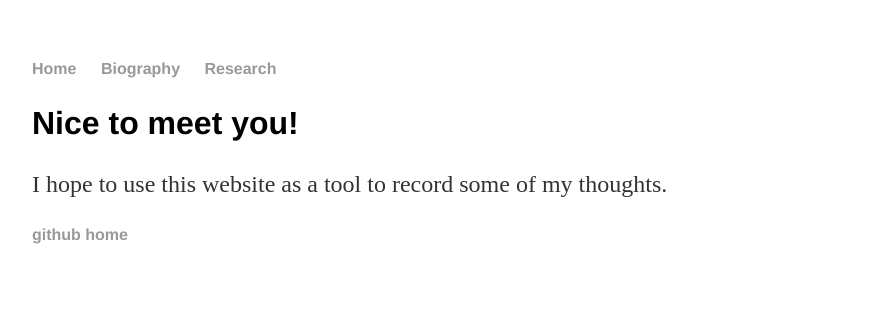
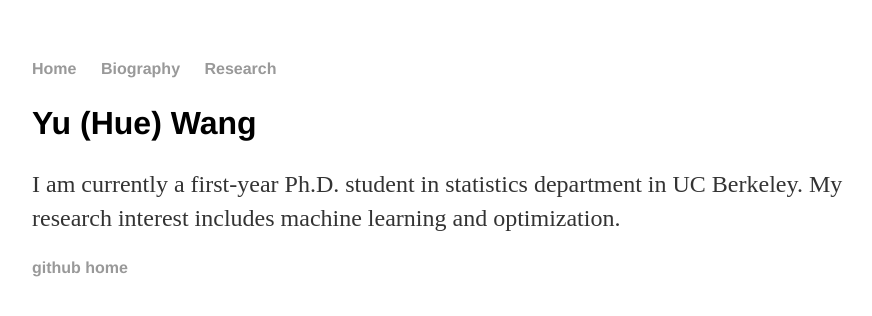
Before and after one commit to shifwang/shifwang.github.io, a Jekyll site: the page built from index.html, in a window 1280 px wide. Shown: the top 316 px of the page, without its empty margins (160-1032 px from the left). Built offline with Jekyll 4.4.1, drawn with Linux system fonts in a browser that asks for light colours.

Commit message:
Update index.html

```diff
--- a/index.html
+++ b/index.html
@@ -3,6 +3,7 @@ layout: default
 title: TuTu Wang
 ---
 <div class="blurb">
-  <h1> Nice to meet you!</h1>
-  <p> I hope to use this website as a tool to record some of my thoughts. </p>
+  <h1> Yu (Hue) Wang </h1>
+  <p> I am currently a first-year Ph.D. student in statistics department in UC Berkeley.
+  My research interest includes machine learning and optimization. </p>
 </div><!-- /.blurb -->
```
